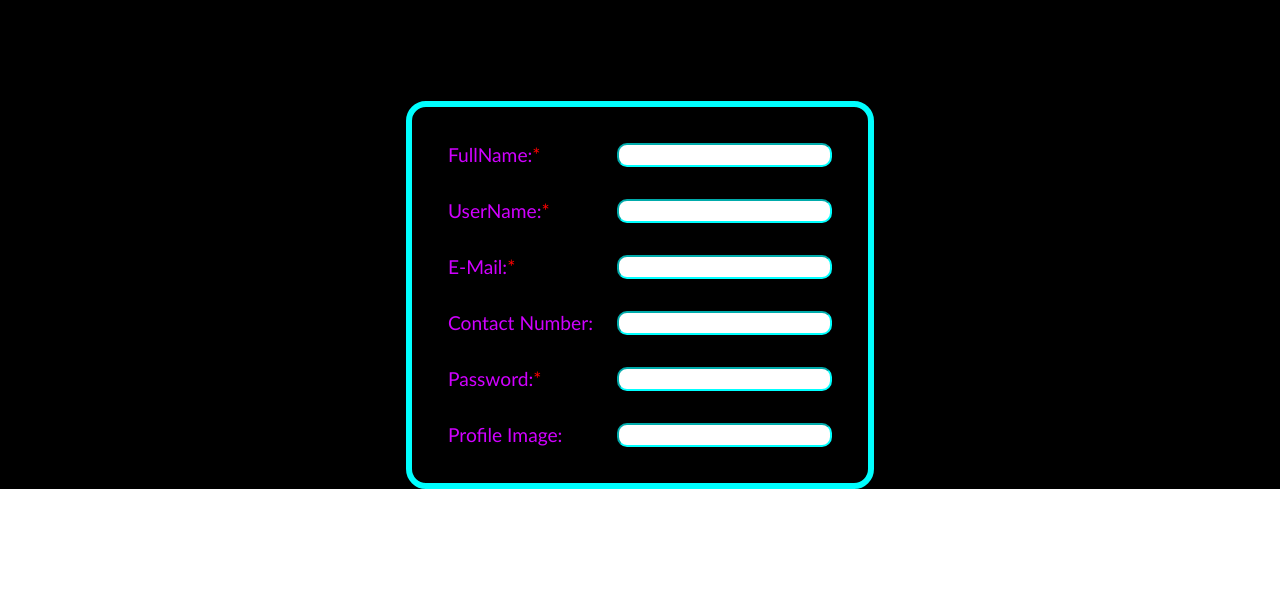
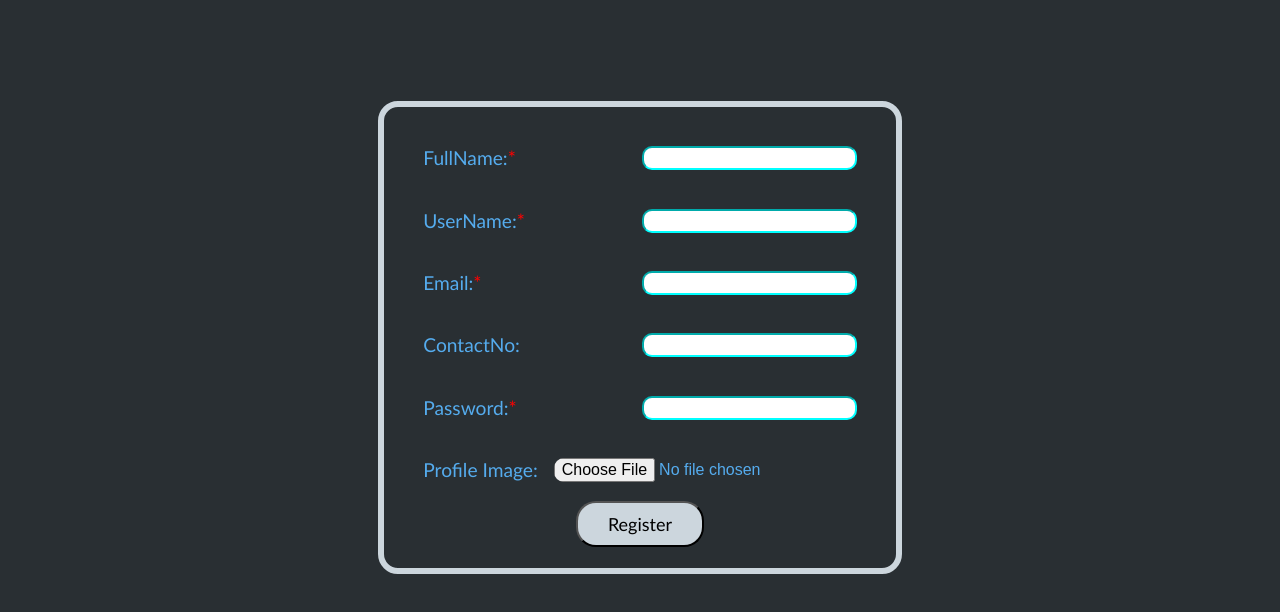
Before and after one commit to Yodawgz0/assessment-todo, a React (Create React App) app: page / in a window 1280 px wide. Shown: the top 612 px of the page. Built offline with nearby package versions, Linux system fonts and the light colour scheme.

Commit message:
adding validations and refactor

```diff
--- a/src/App.css
+++ b/src/App.css
@@ -2,5 +2,4 @@
   text-align: center;
   display: flex;
   justify-content: center;
-  background-color: black;
 }
--- /dev/null
+++ b/src/components/RegPage/RegInput.js
@@ -0,0 +1,35 @@
+import React from "react";
+import "../../styles/regPageStyle.scss";
+
+export default function RegInput({
+  title,
+  formVals,
+  setFormVals,
+  mandateText,
+  pattern,
+  type = "text",
+}) {
+  return (
+    <div className="regContainer__form__element">
+      <label
+        className={
+          "regContainer__form__element__label" +
+          (mandateText ? " mandateText" : "")
+        }
+      >
+        {title}:
+      </label>
+      <input
+        className="regContainer__form__element__input"
+        type={type}
+        name={title}
+        id={title}
+        maxlength="30"
+        pattern={pattern}
+        required={mandateText}
+        value={formVals[title]}
+        onChange={(e) => setFormVals({ ...formVals, [title]: e.target.value })}
+      />
+    </div>
+  );
+}
--- a/src/index.css
+++ b/src/index.css
@@ -1,13 +1,14 @@
 body {
   margin: 0;
-  font-family: -apple-system, BlinkMacSystemFont, 'Segoe UI', 'Roboto', 'Oxygen',
-    'Ubuntu', 'Cantarell', 'Fira Sans', 'Droid Sans', 'Helvetica Neue',
+  font-family: -apple-system, BlinkMacSystemFont, "Segoe UI", "Roboto", "Oxygen",
+    "Ubuntu", "Cantarell", "Fira Sans", "Droid Sans", "Helvetica Neue",
     sans-serif;
   -webkit-font-smoothing: antialiased;
   -moz-osx-font-smoothing: grayscale;
+  background-color: #292f33;
 }
 
 code {
-  font-family: source-code-pro, Menlo, Monaco, Consolas, 'Courier New',
+  font-family: source-code-pro, Menlo, Monaco, Consolas, "Courier New",
     monospace;
 }
--- a/src/pages/RegPage.js
+++ b/src/pages/RegPage.js
@@ -1,81 +1,77 @@
-import React from "react";
+import React, { useState } from "react";
 import "../styles/regPageStyle.scss";
+import RegInput from "../components/RegPage/RegInput";
 
 const RegPage = () => {
+  const [formVals, setFormVals] = useState({
+    FullName: "",
+    UserName: "",
+    Email: "",
+    ContactNo: "",
+    Password: "",
+  });
+
+  const handleSubmit = (event) => {
+    event.preventDefault();
+    console.log(formVals);
+  };
   return (
     <div className="regContainer">
-      <form className="regContainer__form">
-        <div className="regContainer__form__element">
-          <label className="regContainer__form__element__label mandateText">
-            FullName:
-          </label>
-          <input
-            className="regContainer__form__element__input"
-            type="text"
-            name="FullName"
-            id="FullName"
-          />
-        </div>
-        <div className="regContainer__form__element">
-          <label className="regContainer__form__element__label mandateText">
-            UserName:
-          </label>
-          <input
-            className="regContainer__form__element__input "
-            type="text"
-            name="UserName"
-            id="UserName"
-            required
-          />
-        </div>
-        <div className="regContainer__form__element">
-          <label className="regContainer__form__element__label mandateText">
-            E-Mail:
-          </label>
-          <input
-            className="regContainer__form__element__input"
-            type="text"
-            name="E-Mail"
-            id="E-Mail"
-            required
-          />
-        </div>
-        <div className="regContainer__form__element">
-          <label className="regContainer__form__element__label">
-            Contact Number:
-          </label>
-          <input
-            className="regContainer__form__element__input"
-            type="text"
-            name="Contact Number"
-            id="Contact Number"
-            required
-          />
-        </div>
-        <div className="regContainer__form__element">
-          <label className="regContainer__form__element__label mandateText">
-            Password:
-          </label>
-          <input
-            className="regContainer__form__element__input"
-            type="text"
-            name="Password"
-            id="Password"
-            required
-          />
-        </div>
+      <form className="regContainer__form" onSubmit={handleSubmit}>
+        <RegInput
+          title="FullName"
+          inputkey="FullName"
+          formVals={formVals}
+          setFormVals={setFormVals}
+          mandateText={true}
+          pattern="[A-Za-z]"
+        />
+        <RegInput
+          title="UserName"
+          formVals={formVals}
+          setFormVals={setFormVals}
+          mandateText={true}
+        />
+        <RegInput
+          title="Email"
+          formVals={formVals}
+          setFormVals={setFormVals}
+          mandateText={true}
+          pattern="[^@\s]+@[^@\s]+\.[^@\s]+"
+        />
+        <RegInput
+          title="ContactNo"
+          formVals={formVals}
+          type="number"
+          setFormVals={setFormVals}
+          mandateText={false}
+          pattern="[\d]{10}"
+        />
+        <RegInput
+          title="Password"
+          formVals={formVals}
+          setFormVals={setFormVals}
+          mandateText={true}
+          type="Password"
+        />
         <div className="regContainer__form__element">
           <label className="regContainer__form__element__label">
             Profile Image:
           </label>
           <input
+            accept="image/*, application/pdf"
             className="regContainer__form__element__input"
-            type="text"
+            id="Profile Image"
+            type="file"
+            disabled={false}
             name="Profile Image"
-            id="Profile Image"
-            required
           />
         </div>
+        <button className="regContainer__form__submitButton">
+          <span className="regContainer__form__submitButton__text">
+            Register
+          </span>
+        </button>
       </form>
     </div>
   );
--- a/src/styles/regPageStyle.scss
+++ b/src/styles/regPageStyle.scss
@@ -2,19 +2,19 @@
   margin-top: 10ch;
   border-width: 6px;
   border-radius: 20px;
-  border-color: aqua;
+  border-color: #ccd6dd;
   padding: 2ch;
   border-style: solid;
-  color: rgb(208, 0, 255);
+  color: #55acee;
   &__form {
     flex-direction: column;
 
     &__element {
-      padding: 1em;
+      padding: 1.2em;
       display: flex;
       justify-content: space-between;
       &__label {
-        margin-right: 1.5rem;
+        margin-right: 1rem;
         font-family: "Gill Sans", "Gill Sans MT", Calibri, "Trebuchet MS",
           sans-serif;
         font-size: larger;
@@ -23,7 +23,33 @@
         font-size: medium;
         border-radius: 10px;
         border-color: aqua;
+        text-align: center;
       }
+    }
+    &__submitButton {
+      background-color: #ccd6dd;
+      border-radius: 20px;
+      padding: 10px 30px 10px 30px;
+      cursor: pointer;
+      &__text {
+        color: rgb(0, 0, 0);
+        font-family: "Gill Sans", "Gill Sans MT", Calibri, "Trebuchet MS",
+          sans-serif;
+        font-size: large;
+      }
+    }
+    &__submitButton:focus {
+      box-shadow: #d6d6e7 0 0 0 1.5px inset, rgba(45, 35, 66, 0.4) 0 2px 4px,
+        rgba(45, 35, 66, 0.3) 0 7px 13px -3px, #d6d6e7 0 -3px 0 inset;
+    }
+    &__submitButton:hover {
+      box-shadow: rgba(245, 245, 245, 0.4) 0 4px 8px,
+        rgba(255, 255, 255, 0.3) 0 7px 13px -3px, #d6d6e7 0 -3px 0 inset;
+      transform: translateY(-2px);
+    }
+    &__submitButton:active {
+      box-shadow: #55acee 0 3px 7px inset;
+      transform: translateY(1px);
     }
   }
 }
@@ -32,3 +58,9 @@
   content: "*";
   color: red;
 }
+
+input::-webkit-outer-spin-button,
+input::-webkit-inner-spin-button {
+  -webkit-appearance: none;
+  margin: 0;
+}
```
